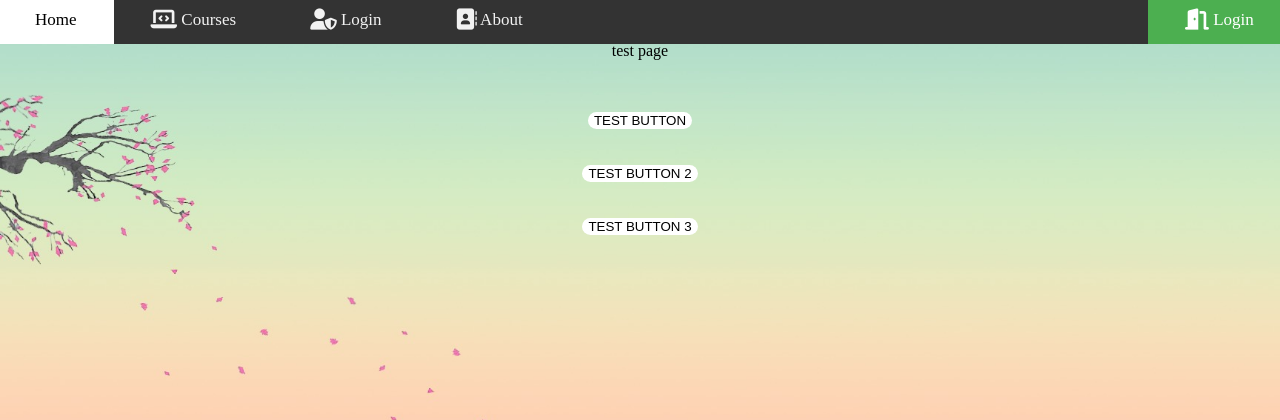
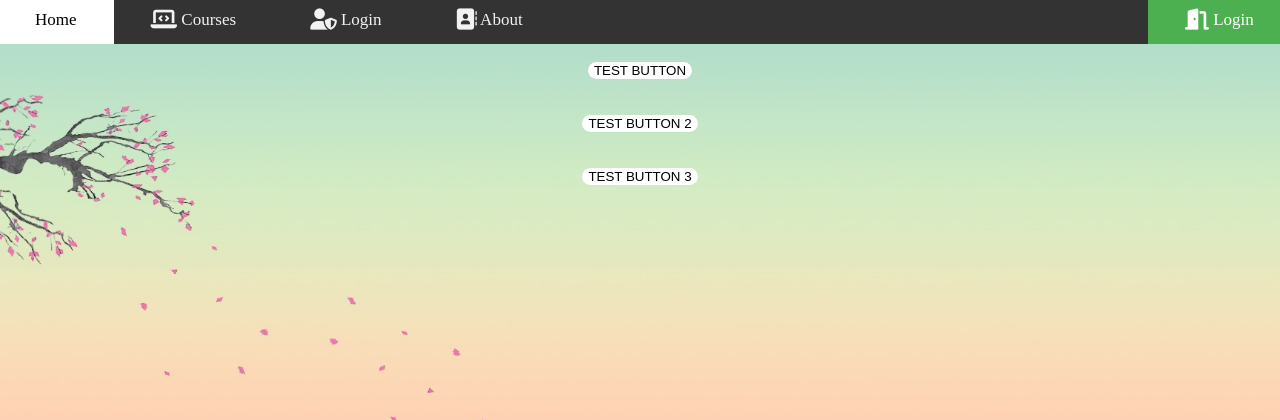
Before and after one commit to john-s21/Django-Web-App, a Django app: page /home/contact.html in a window 1280 px wide. Shown: the top 420 px of the page. Run offline with Django 3.2, Linux system fonts and the light colour scheme; some libraries are stand-ins or nearby versions.

Commit message:
changes done minor

```diff
--- a/enroll/static/JS/main.js
+++ b/enroll/static/JS/main.js
@@ -1,4 +1,4 @@
-function con()
+function don()
     {
-    document.getElementById("body_login").style.filter: blur(4px);
+        alert("button testing");
     }
--- a/enroll/templates/contact.html
+++ b/enroll/templates/contact.html
@@ -9,13 +9,12 @@
     <body>
         <br>
         <center>
-            <p id="pi"> test page</p>
             <br>
             <br>
-            <button class="button b2" onclick="con()" value="bt">TEST BUTTON</button><br><br><br>
-            <input class="button b3" type="button" name="button-1" value="TEST BUTTON 2" onclick="con()">
+            <button class="button b2" onclick="don()" value="bt">TEST BUTTON</button><br><br><br>
+            <input class="button b3" type="button" name="button-1" value="TEST BUTTON 2" onclick="don()">
             <br><br><br>
-            <input type="button" class="button b5" onclick="con()" value="TEST BUTTON 3">
+            <input type="button" class="button b5" onclick="don()" value="TEST BUTTON 3">
         </center>
     </body>
 </html>
--- a/enroll/templates/index.html
+++ b/enroll/templates/index.html
@@ -4,8 +4,6 @@
         <head>
             <meta charset="UTF-8">
             <link rel="stylesheet" type="text/css" href="{% static 'CSS/main.css' %}">
-            <link rel="stylesheet" type="text/css" href="">
-            <script src="https://kit.fontawesome.com/1285c02b37.js" crossorigin="anonymous"></script>
         </head>
         <body>
 
@@ -24,6 +22,7 @@
 
             {% block content %}
             {% endblock content %}
-        <script src="{% static 'JS/main.js' %}"></script>
+        <script src="https://kit.fontawesome.com/1285c02b37.js" crossorigin="anonymous"></script>
+        <script type="text/javascript" src="{% static 'JS/main.js' %}"></script>
         </body>
     </html>
--- a/enroll/templates/log.html
+++ b/enroll/templates/log.html
@@ -15,7 +15,7 @@
                 {% csrf_token %}
                 <fieldset id="fieldset02">
                     <label><b>First Name </b></label>
-                    <input id="in01" type="text" name="fname" required  onfocus="con()"><br><br>
+                    <input id="in01" type="text" name="fname" required onmouseenter=don()"><br><br>
                     <label><b>Last Name </b></label>
                     <input id="in02" type="text" name="lname" required><br><br>
                     <label><b>User Name </b></label>
```
